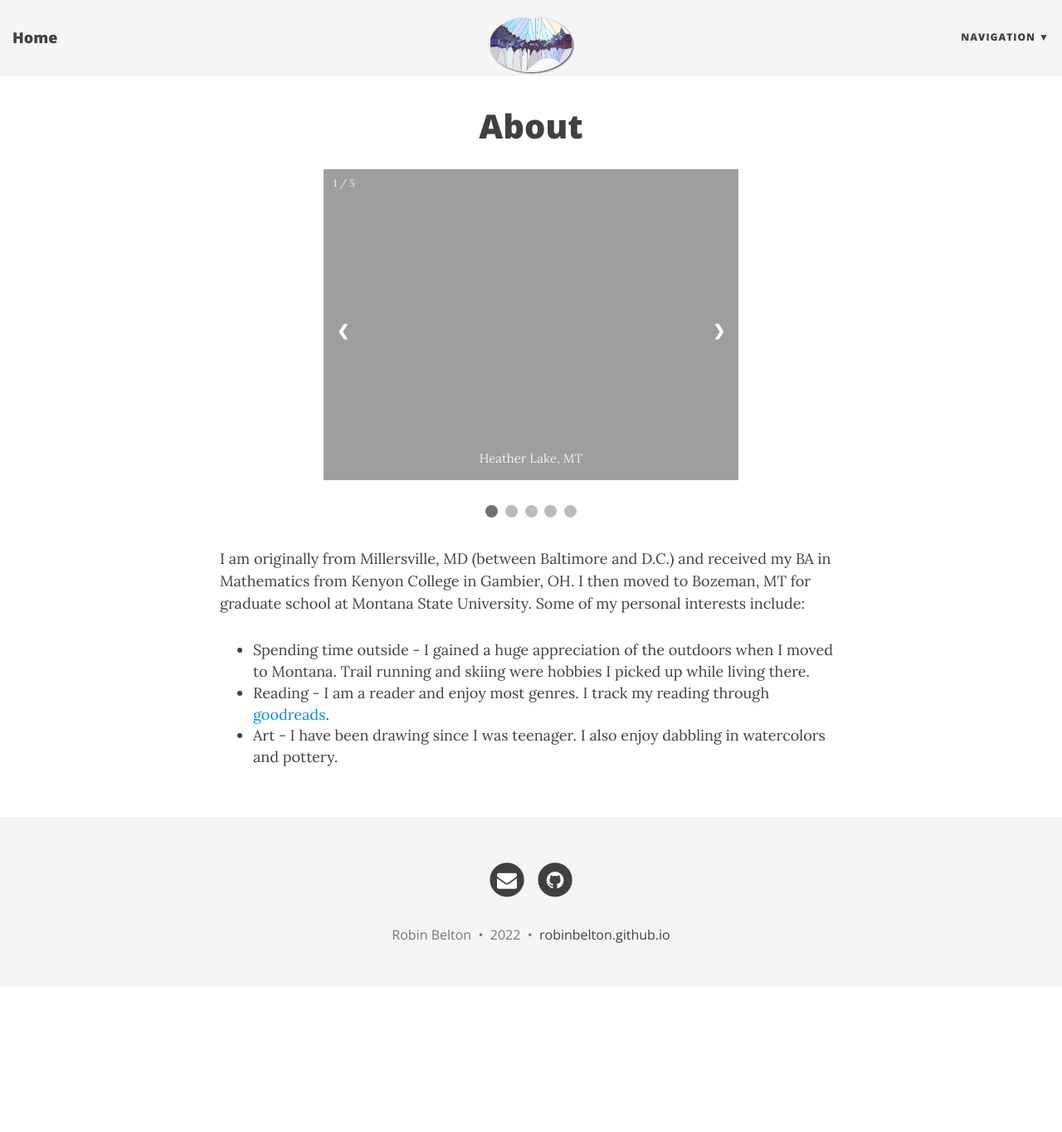
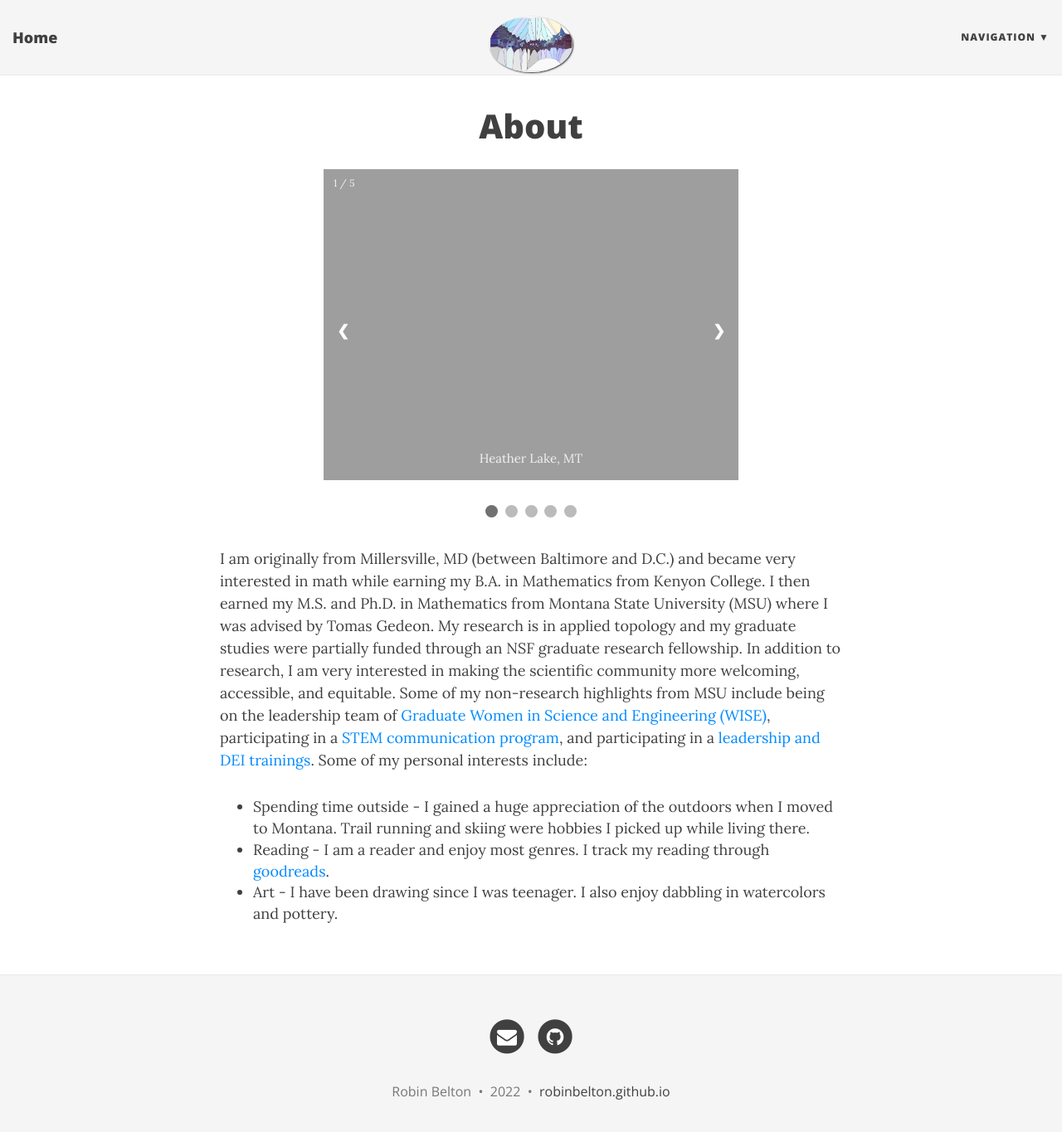
Before and after one commit to robinbelton/robinbelton.github.io, a Jekyll site: the page built from about.html, in a window 1280 px wide and 1378 px high. Shown: the top 1365 px of the window at 83% size. Built offline with Jekyll 4.4.1, drawn with Linux system fonts in a browser that asks for light colours; nearby versions of some CDN libraries.

Commit message:
Edit about page

```diff
--- a/about.html
+++ b/about.html
@@ -185,7 +185,7 @@ function showSlides(n) {
 </body>
 </html>
 
-<p> I am originally from Millersville, MD (between Baltimore and D.C.) and received my BA in Mathematics from Kenyon College in Gambier, OH. I then moved to Bozeman, MT for graduate school at Montana State University. Some of my personal interests include: </p>
+<p> I am originally from Millersville, MD (between Baltimore and D.C.) and became very interested in math while earning my B.A. in Mathematics from Kenyon College. I then earned my M.S. and Ph.D. in Mathematics from Montana State University (MSU) where I was advised by Tomas Gedeon. My research is in applied topology and my graduate studies were partially funded through an NSF graduate research fellowship. In addition to research, I am very interested in making the scientific community more welcoming, accessible, and equitable. Some of my non-research highlights from MSU include being on the leadership team of <a href="https://www.montana.edu/wise/">Graduate Women in Science and Engineering (WISE)</a>, participating in a <a href="https://www.montana.edu/stemstorytellers/index_cohort3.html">STEM communication program</a>, and participating in a <a href="https://www.montana.edu/gradschool/professionaldevelopment/gradcat/grad-leadership-academy.html">leadership and DEI trainings</a>. Some of my personal interests include: </p>
 
 <ul>
 <li>Spending time outside - I gained a huge appreciation of the outdoors when I moved to Montana. Trail running and skiing were hobbies I picked up while living there.</li>
```
